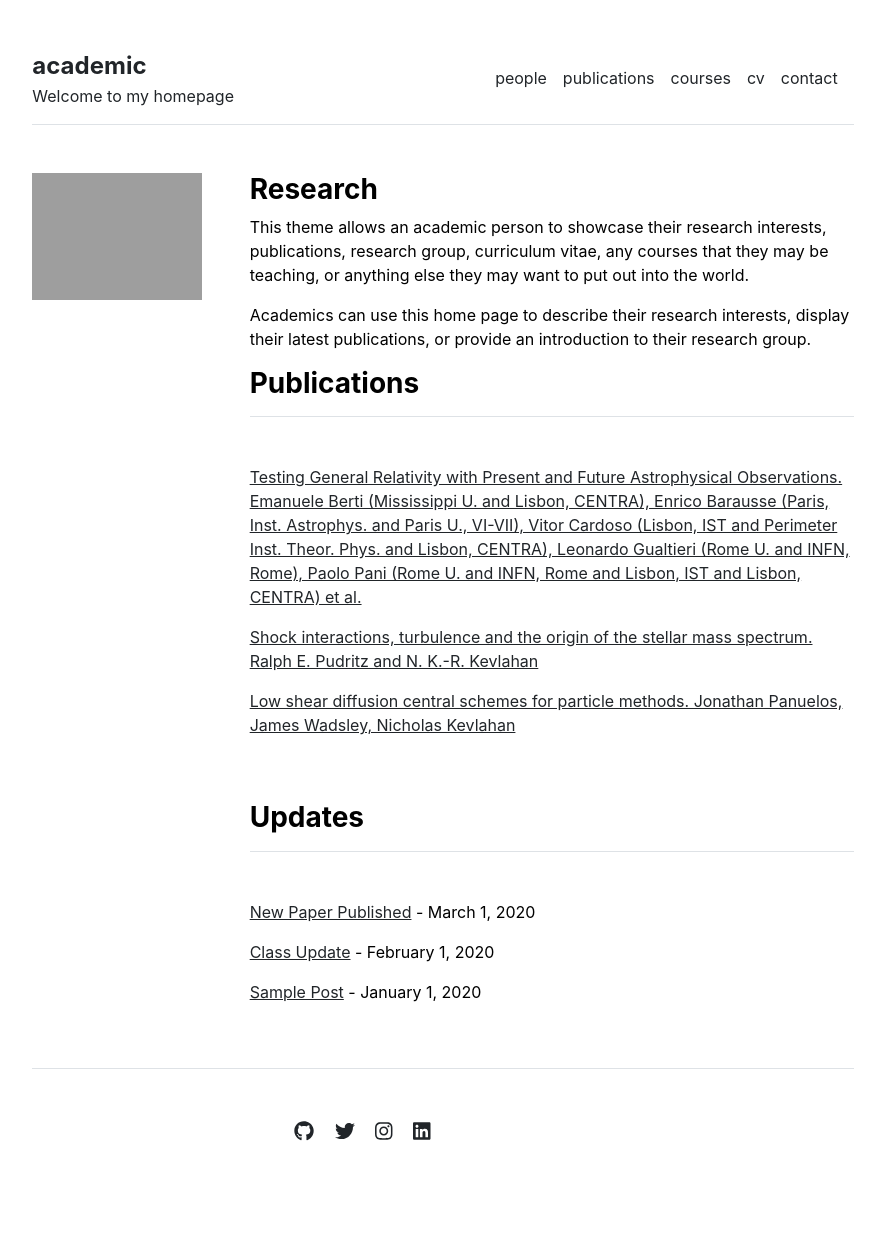
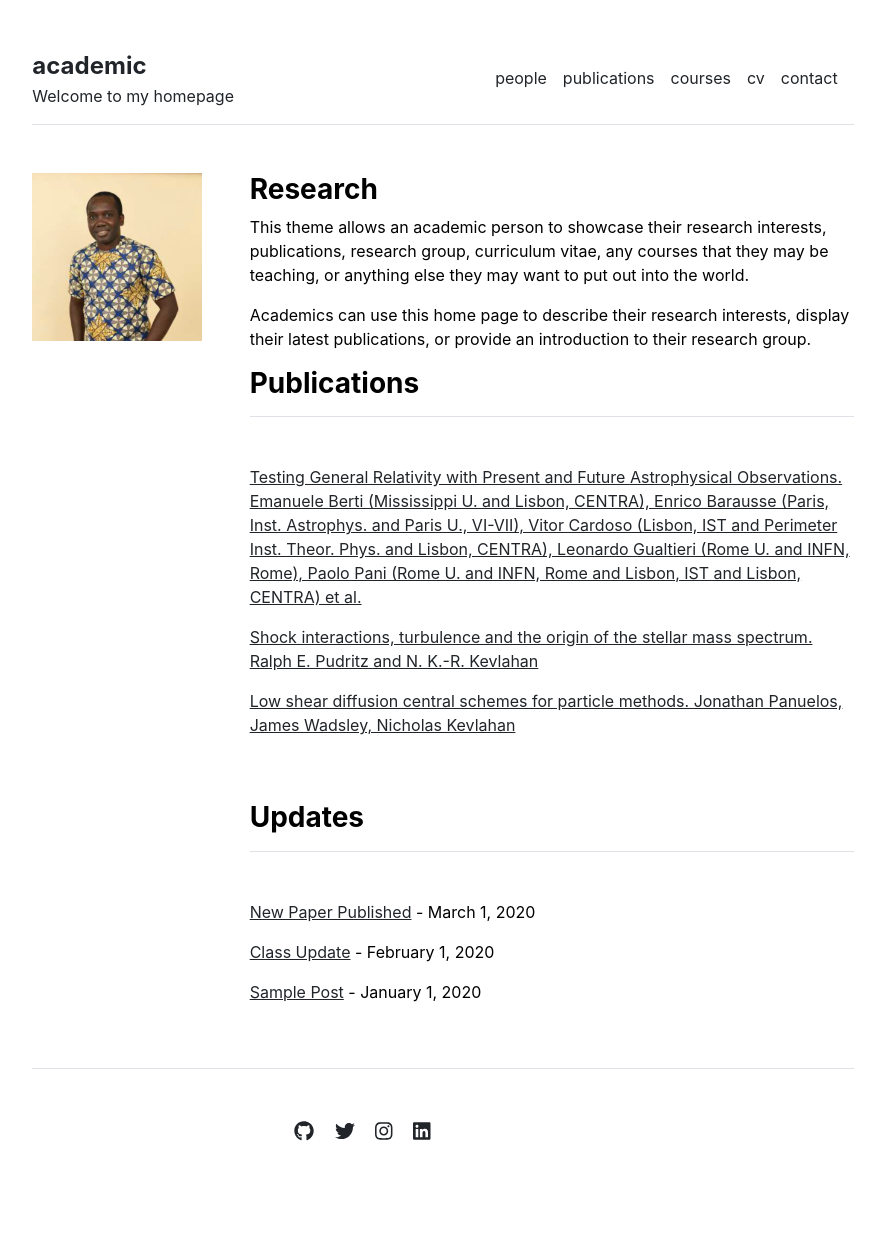
Before and after one commit to akakpokonou/akakpokonou.github.io, a Jekyll site: the page built from index.md, in a window 1280 px wide. Shown: the whole page, without its empty margins (197-1082 px from the left). Built offline with Jekyll 4.4.1, drawn with Linux system fonts in a browser that asks for light colours.

Commit message:
Update home.html

```diff
--- a/_layouts/home.html
+++ b/_layouts/home.html
@@ -4,7 +4,7 @@ layout: default
 
 <div class="row g-5 mb-5">
   <div class="col-md-3">
-    <img src="{{ site.github.url }}/assets/img/home.jpg" alt="Home" width="100%">
+    <img src="{{ site.github.url }}/assets/img/IMG-3560.jpg" alt="Home" width="100%">
   </div>
     <div class="col-md-9">
     <h3 class="fw-bold">Research</h3>
```
